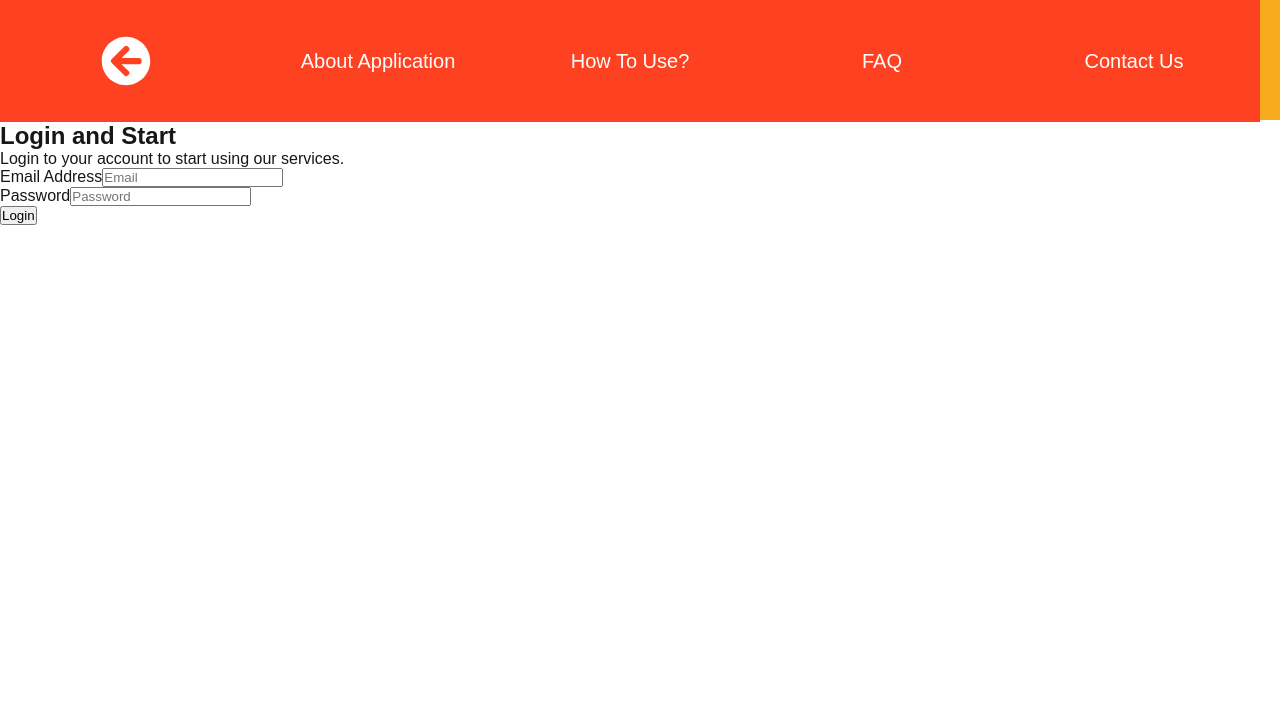
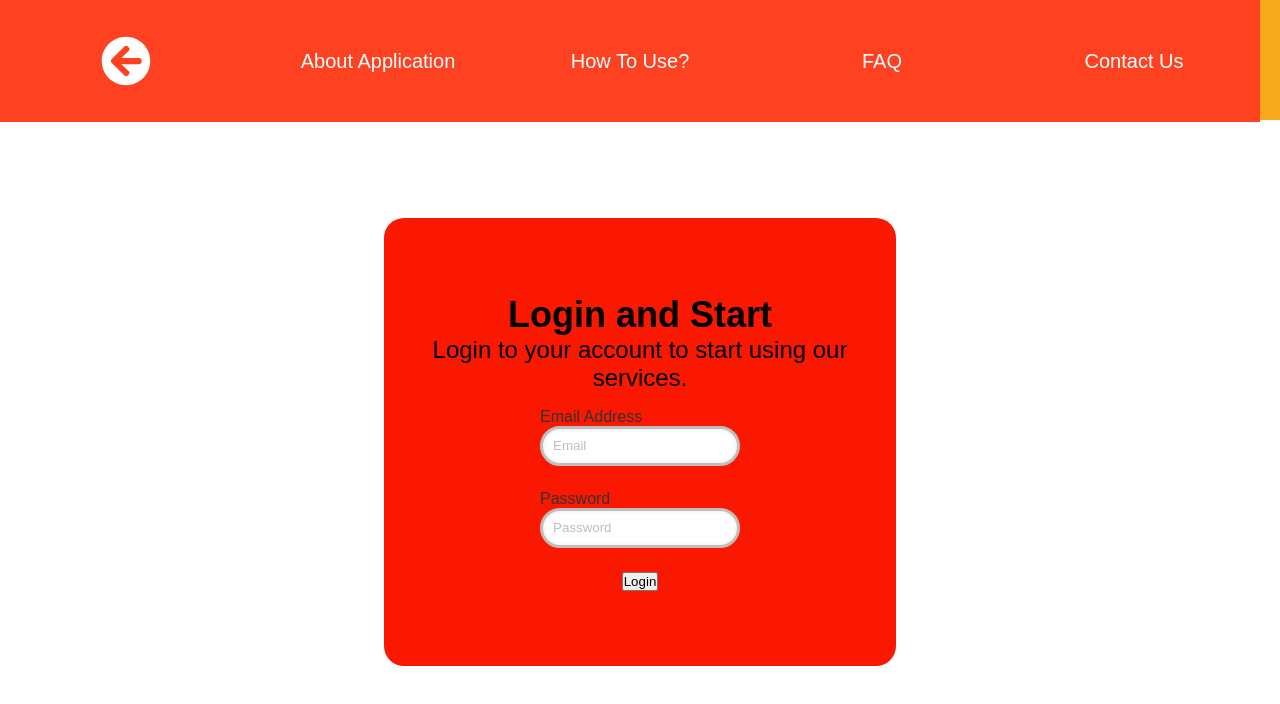
Before and after one commit to BurakSahin00/project-management-app, a Next.js app: page /navigation/GetStarted in a window 1280 px wide. Shown: the top 704 px of the page. Built offline with nearby package versions, Linux system fonts and the light colour scheme.

Commit message:
Login Page Upgraded

```diff
--- a/src/app/layout.tsx
+++ b/src/app/layout.tsx
@@ -13,7 +13,7 @@ const geistMono = Geist_Mono({
 });
 
 export const metadata: Metadata = {
-  title: "Create Next App",
+  title: "ProManApp",
   description: "Generated by create next app",
 };
 
--- /dev/null
+++ b/src/app/navigation/GetStarted/page.module.css
@@ -0,0 +1,48 @@
+.container {
+    display: flex;
+    flex-direction: column;
+    gap: 16px;
+    width: 40%;
+    height: 70%;
+    justify-content: center;
+    align-items: center;
+    padding: 20px;
+    background-color: #FA1900;
+    border-radius: 20px;
+}
+
+.mainText{
+    font-size: 24px;
+    color: #000000;
+    text-align: center;
+}
+
+.master {
+    display: flex;
+    height: 80vh;
+    width: 100vw;
+    justify-content: center;
+    align-items: center;
+}
+
+.inputBox {
+    display: flex;
+    flex-direction: column;
+    height: 40px;
+    width: 200px;
+    border: solid #bebebe;
+    border-radius: 40px;
+    box-shadow: inset 0 0 5px rgba(0, 0, 0, 0.1);
+    padding-left: 10px;
+}
+
+.inputBox::placeholder {
+    text-align: left;
+    color: #bebebe;
+}
+
+.inputLabel {
+    font-size: 16px;
+    color: #333;
+    margin-bottom: 8px;
+}
--- a/src/app/navigation/GetStarted/page.tsx
+++ b/src/app/navigation/GetStarted/page.tsx
@@ -1,21 +1,24 @@
 import React from 'react'
+import styles from './page.module.css'
 
 const GetStarted: React.FC = () => {
   return (
-    <div>
-      <div className="">
+    <div className={styles.master}>
+      <div className={styles.container}>
+      <div className={styles.mainText}>
         <h2>Login and Start</h2>
         <p>Login to your account to start using our services.</p>
       </div>
-      <div className="">
+      <div className={styles.inputLabel}>
         <label htmlFor="email">Email Address</label>
-        <input type="email" name="Email" id="email" placeholder="Email" required />
+        <input className={styles.inputBox} type="email" name="Email" id="email" placeholder="Email" required />
       </div>
-      <div className="">
+      <div className={styles.inputLabel}>
         <label htmlFor="password">Password</label>
-        <input type="password" name="Password" id="password" placeholder='Password' required/>
+        <input className={styles.inputBox} type="password" name="Password" id="password" placeholder='Password' required/>
       </div>
       <input type="button" value="Login"/>
+    </div>
     </div>
   )
 }
```
